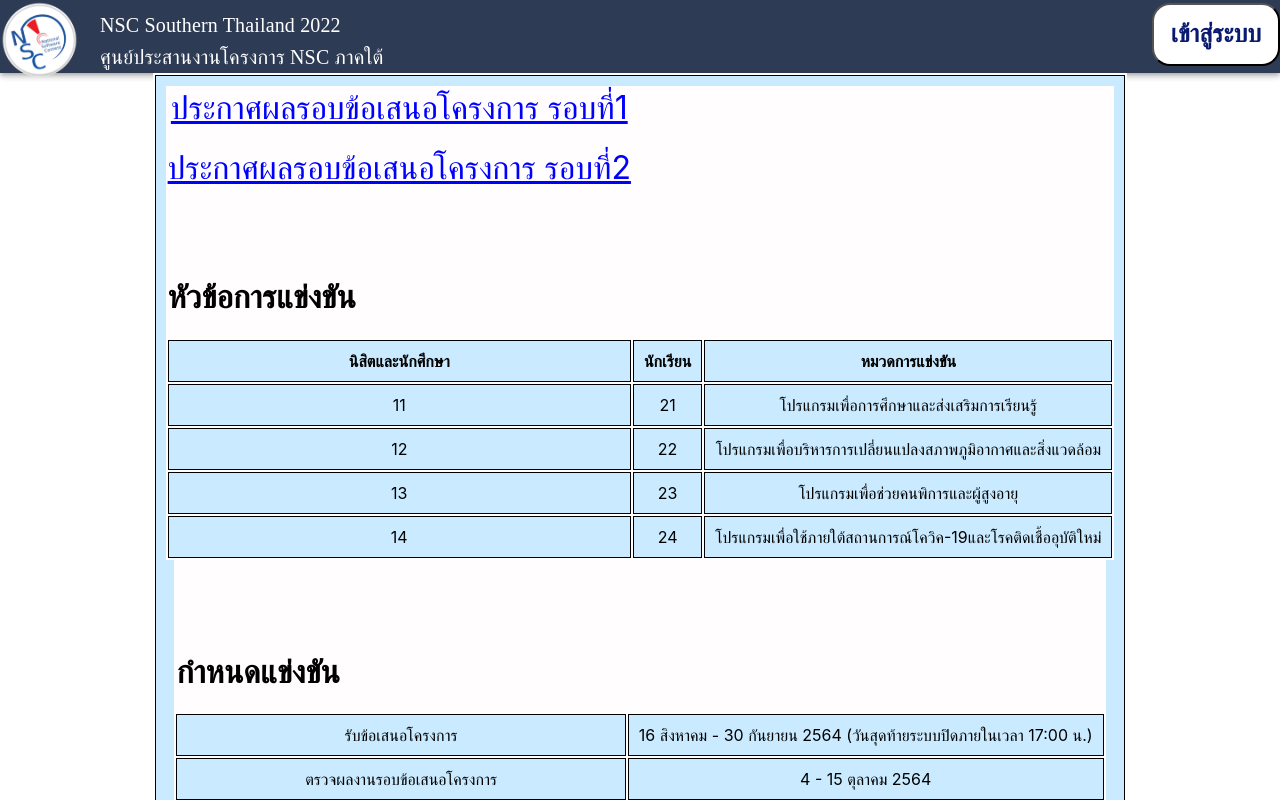
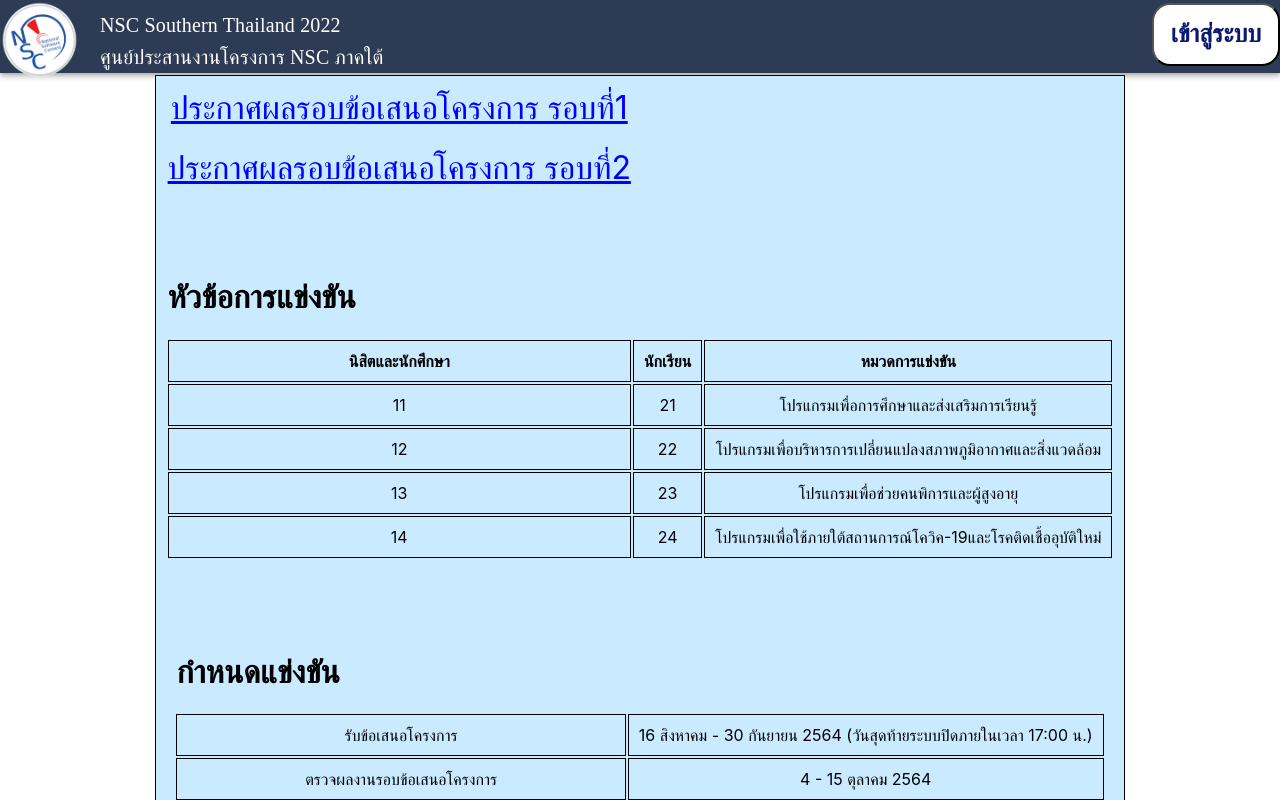
Before and after one commit to chanathipsukphonsawan/nscproject, a React (Create React App) app in the folder client/: page / in a window 1280 px wide. Shown: the top 800 px of the page. Built offline with nearby package versions, Linux system fonts and the light colour scheme.

Commit message:
temporary fix background

```diff
--- a/client/src/page/AnnouncementBackground.css
+++ b/client/src/page/AnnouncementBackground.css
@@ -1,12 +1,6 @@
 .bg_an {
     background-color: #FFFDFD;
     opacity: 80%;
-  }
-
-  table {
-    margin: auto;
-    table-layout: auto;
-    background-color: #FFFDFD;
   }
 
   table tr th,
```
